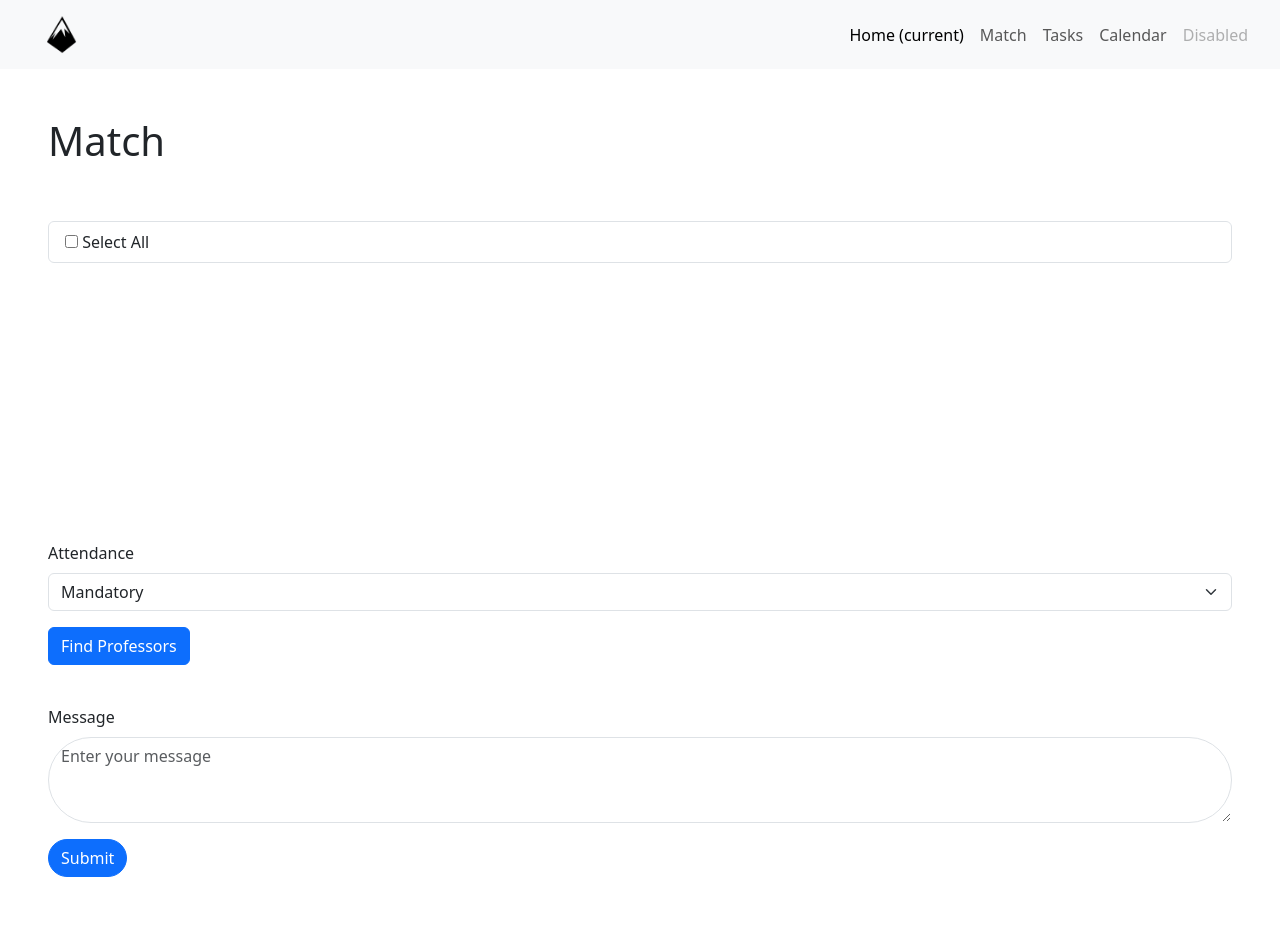
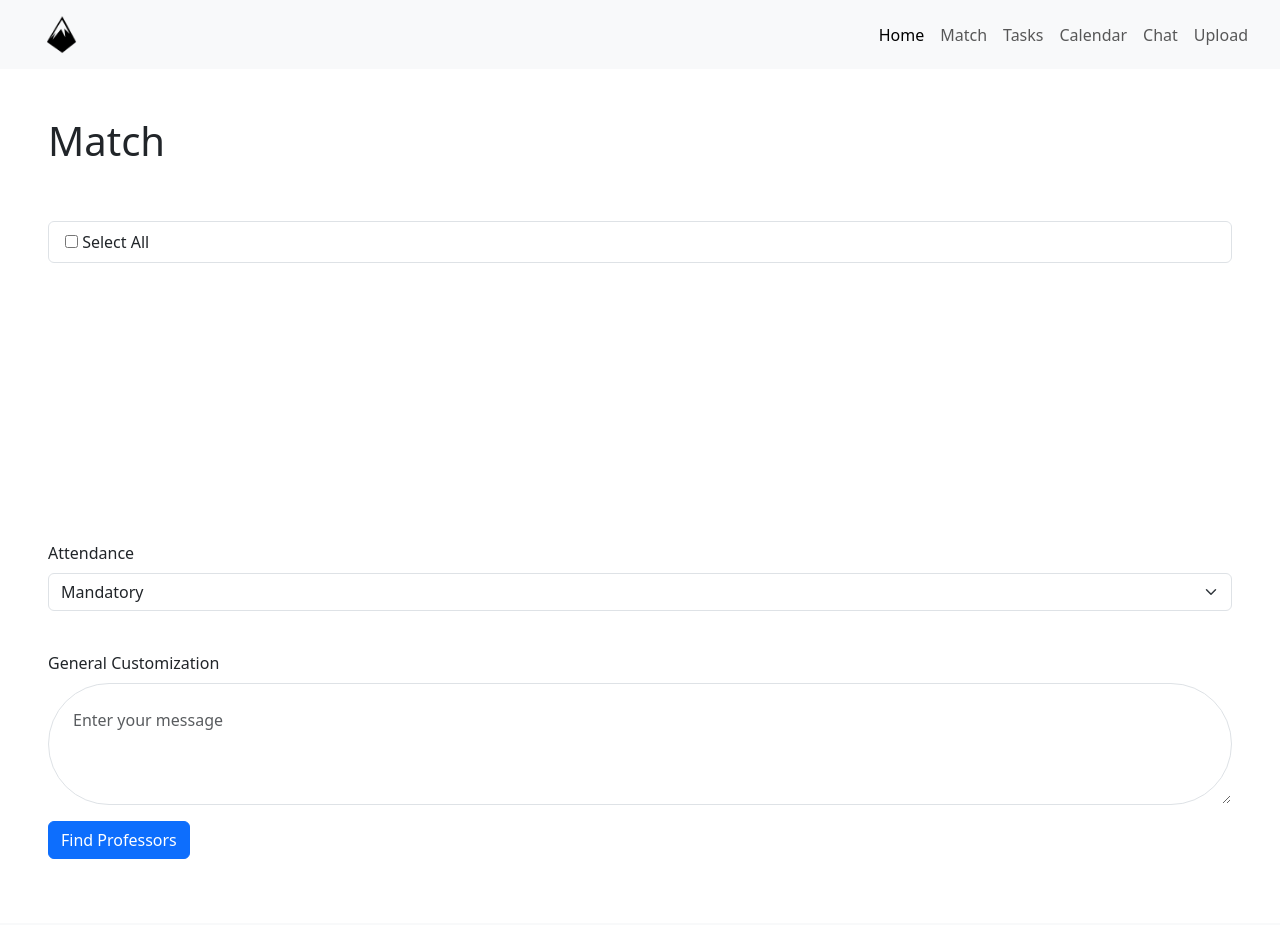
Before and after one commit to koolkusum/DragonHacks2024, a Python web app: template flask/templates/match.html in a window 1280 px wide. After the commit the page ends 859 px from the top, so only its background shows below. Run offline with Jinja, Linux system fonts and the light colour scheme; the template is opened without the code that fills it, so the values that code supplies are empty.

```diff
--- a/flask/templates/course.html
+++ b/flask/templates/course.html
@@ -1,6 +1,6 @@
 {% extends "base_template.html" %} {% block content %}
 <div class="container-fluid align-items-center rounded-4 p-4">
-  <div class="bg-info-subtle flex flex-wrap h-100 p-4 gap-2">
+  <div class="bg-secondary-subtle  flex flex-wrap h-100 p-4 gap-2 rounded-3">
     <h2 class="display-2 text-center fw-bold bg-body rounded-4 p-4">{{ course.name }}</h2>
     <div class="d-flex align-items-center gap-3">
       <div class="container-fluid">
--- a/flask/templates/match.html
+++ b/flask/templates/match.html
@@ -42,16 +42,15 @@
           <option value="false">Optional</option>
         </select>
       </div>
+    </form>
+    <form>
+      <div class="mb-3">
+        <label for="exampleFormControlTextarea1" class="form-label text-center">General Customization</label>
+        <textarea class="form-control rounded-pill p-4  " id="exampleFormControlTextarea1" rows="3" placeholder="Enter your message"></textarea>
+      </div>
       <button type="submit" class="btn btn-primary mb-3">
         Find Professors
       </button>
-    </form>
-    <form>
-      <div class="mb-3">
-        <label for="exampleFormControlTextarea1" class="form-label">Message</label>
-        <textarea class="form-control rounded-pill" id="exampleFormControlTextarea1" rows="3" placeholder="Enter your message"></textarea>
-      </div>
-      <button type="submit" class="btn btn-primary rounded-pill">Submit</button>
     </form>
   </div>
 
--- a/flask/templates/navigation/nav.html
+++ b/flask/templates/navigation/nav.html
@@ -16,18 +16,20 @@
   <div class="collapse navbar-collapse d-flex align-items-end justify-content-end " id="navbarNavAltMarkup">
     <div class="navbar-nav">
       <a class="nav-item nav-link active" href="{{ url_for('forum') }}"
-        >Home <span class="sr-only">(current)</span></a
+        >Home <span class="sr-only"></span></a
       >
       <a class="nav-item nav-link" href="{{ url_for('match') }}">Match</a>
       <a class="nav-item nav-link" href="{{ url_for('taskschedule')}}">Tasks</a>
       <a class="nav-item nav-link" href="{{ url_for('calendar')}}">Calendar</a>
-      <a
+      <a class="nav-item nav-link" href="{{ url_for('chatbot')}}">Chat</a>
+      <a class="nav-item nav-link" href="{{ url_for('upload')}}">Upload </a>
+      {#<a
         class="nav-item nav-link disabled"
         href="#"
         tabindex="-1"
         aria-disabled="true"
         >Disabled</a
-      >
+      >#}
     </div>
   </div>
 </nav>
```
